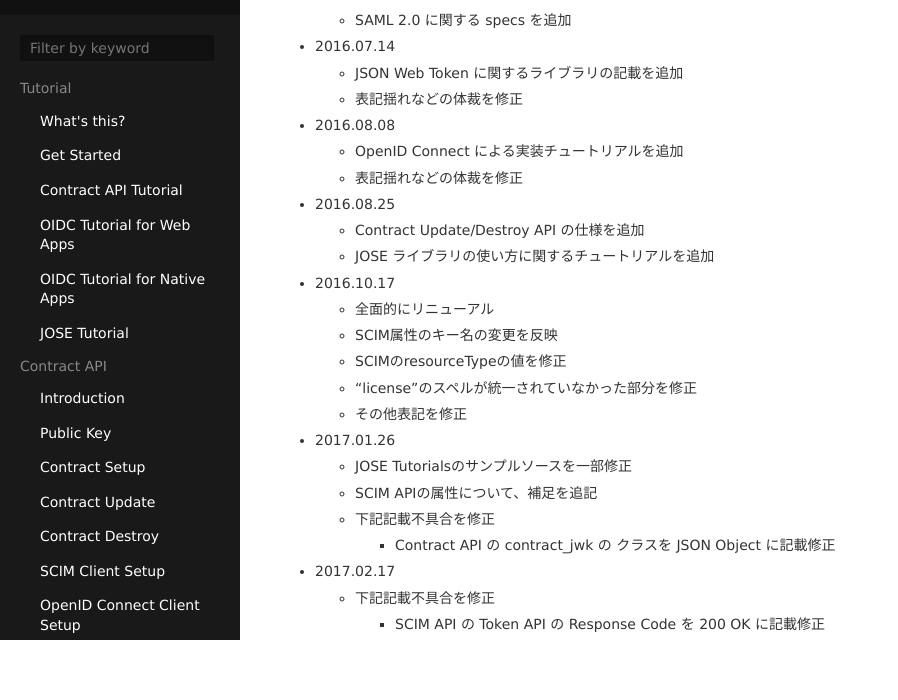
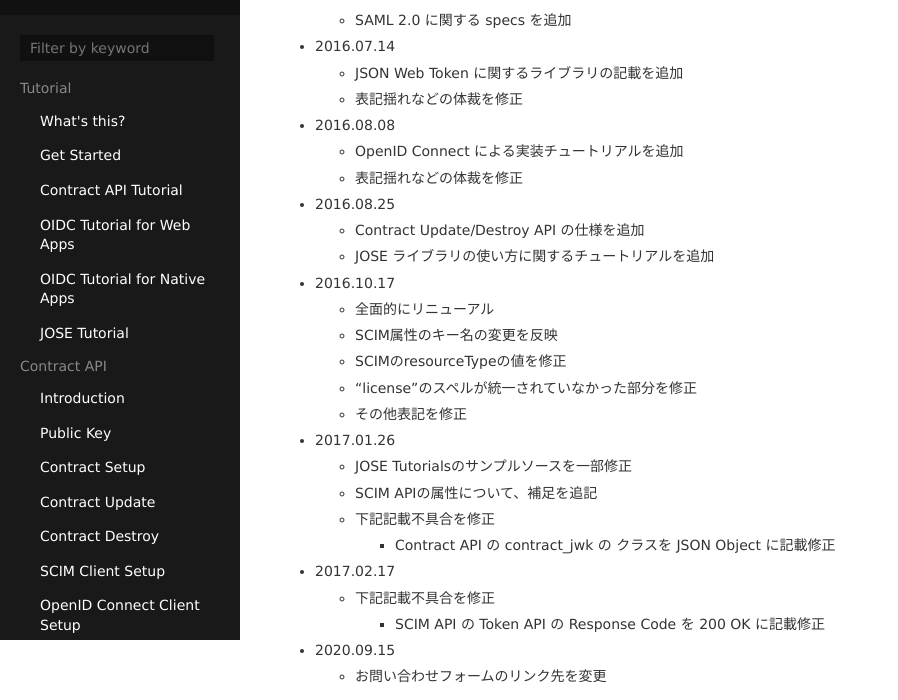
Before and after one commit to optim-corp/optim_store_api_docs, a plain HTML site: page history.html in a window 1280 px wide. Shown: the part 160-860 px from the top of the page, without its empty margins (0-898 px from the left). Before the commit the page ends 807 px from the top, so only its background shows below. Drawn offline with nearby package versions, Linux system fonts and the light colour scheme.

Commit message:
update inquiry link

```diff
--- a/history.html
+++ b/history.html
@@ -198,6 +198,11 @@
       </li>
     </ul>
   </li>
+  <li>2020.09.15
+    <ul>
+      <li>お問い合わせフォームのリンク先を変更</li>
+    </ul>
+  </li>
 </ul>
 
         </div>
```
Also changed, not shown: index.html (+1 -1 lines).
